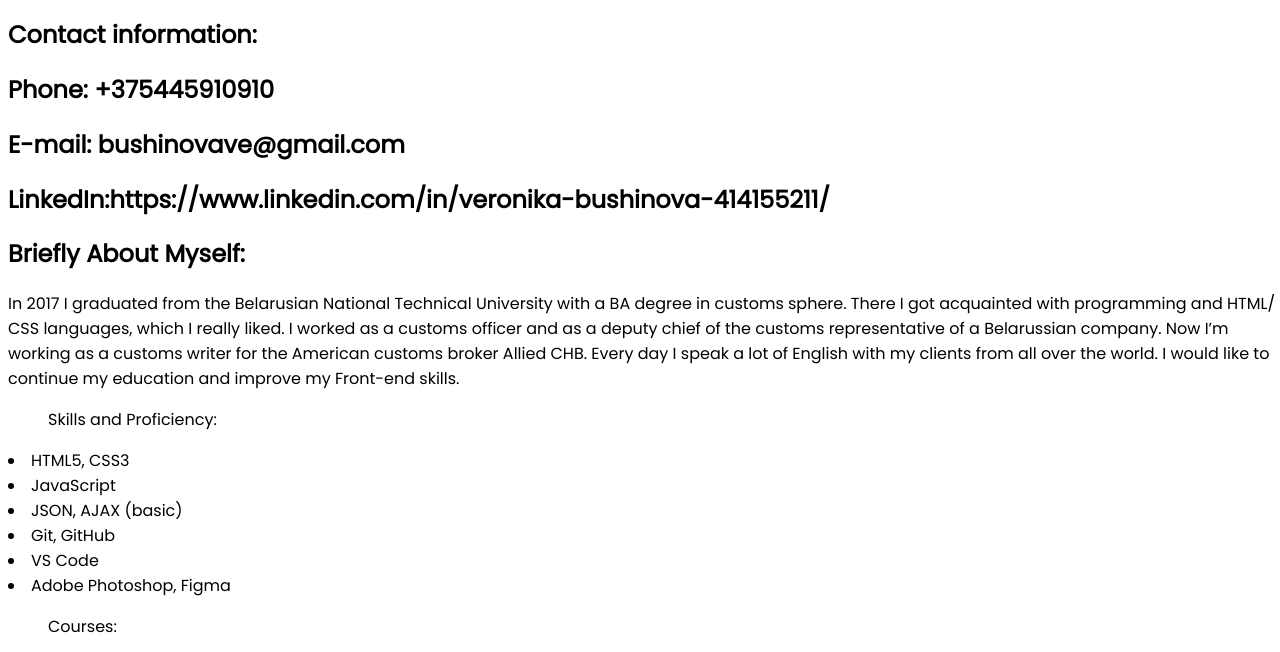
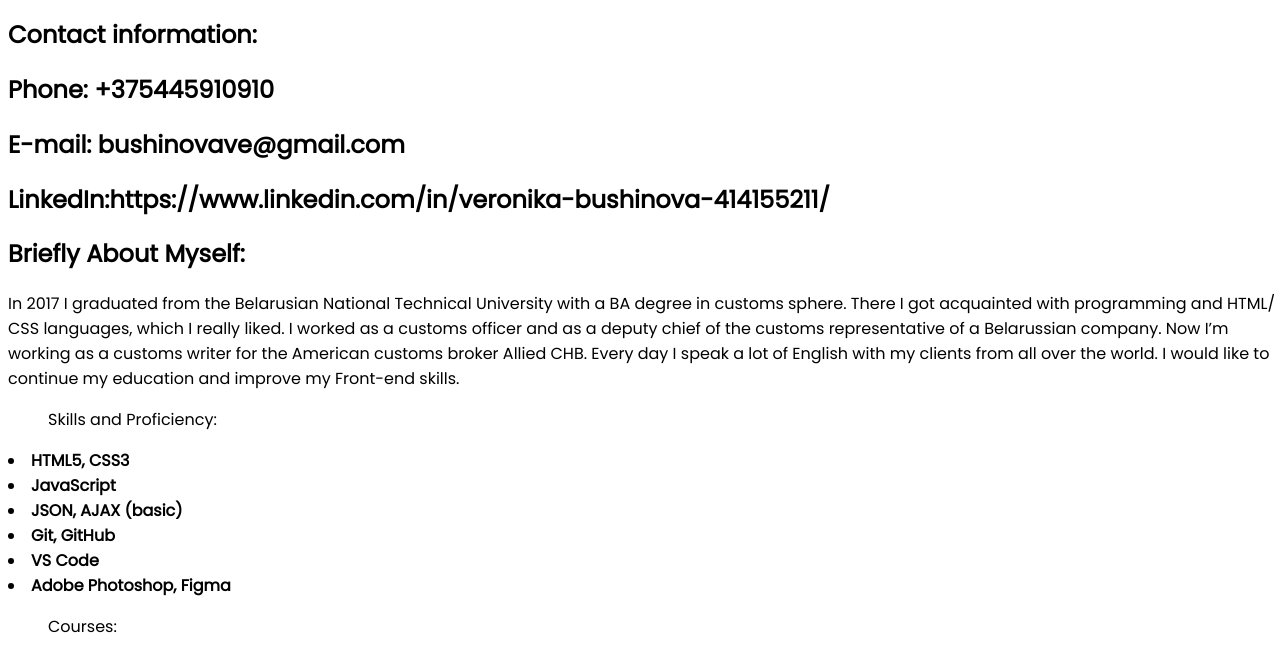
Before and after one commit to Nika-Bushinova/-rsschool-cv, a plain HTML site: page index.html in a window 1280 px wide. Shown: the part 129-781 px from the top of the page. Drawn offline with Linux system fonts and the light colour scheme.

Commit message:
fix: li style

```diff
--- a/style.css
+++ b/style.css
@@ -14,3 +14,6 @@ html,body{
 a, a:visited{text-decoration: none;
    color:black}
 a:hover{text-decoration:none;}
+li{
+ font-weight: bold;
+}
```
